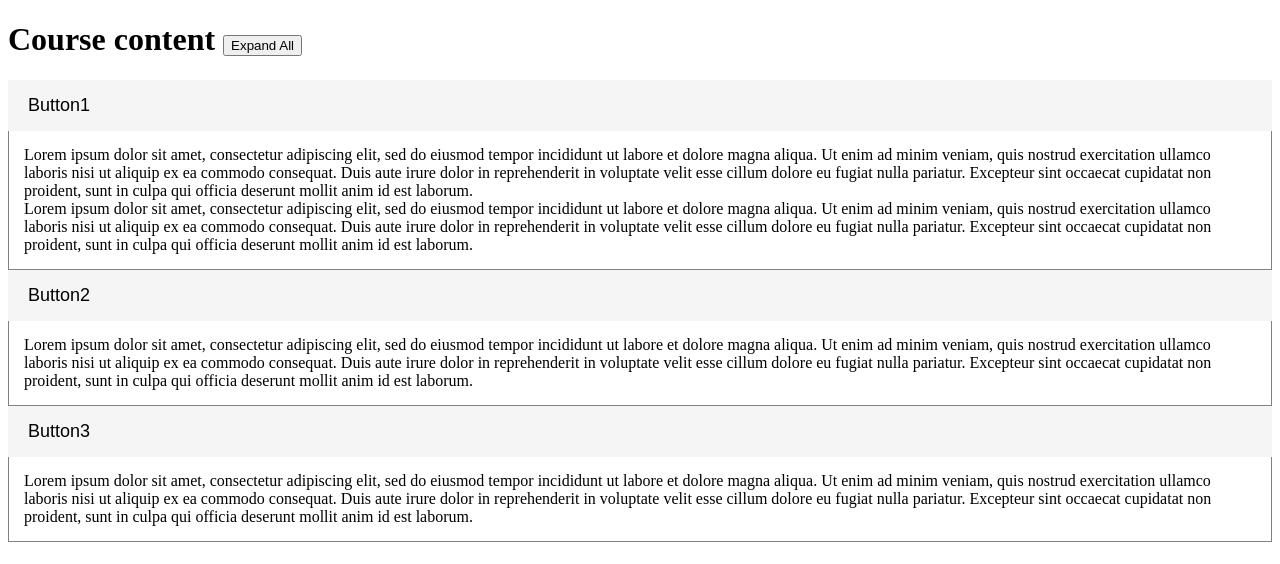
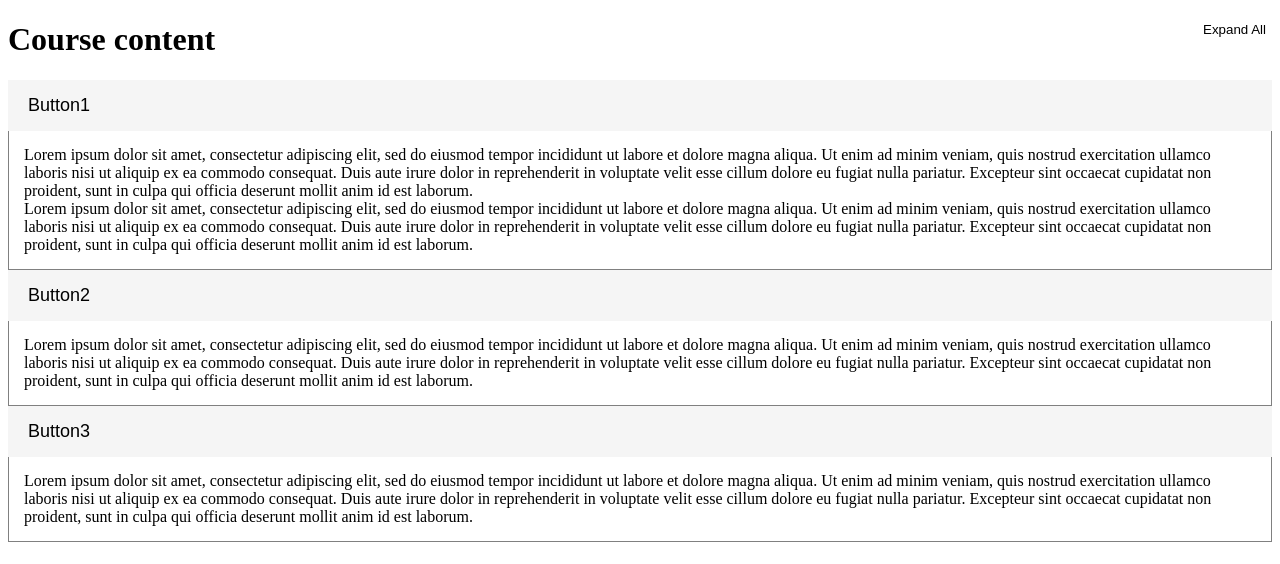
Before and after one commit to dashprotocol/utm-course-overview, a React app: page / in a window 1280 px wide. Shown: the top 564 px of the page. Built offline with nearby package versions, Linux system fonts and the light colour scheme; no server answers; the HTML template or start-up script is replaced by a standard one.

Commit message:
styled expand all button

```diff
--- a/client/src/components/App.jsx
+++ b/client/src/components/App.jsx
@@ -2,6 +2,7 @@ import React from 'react';
 import $ from 'jquery';
 import axios from 'axios';
 import CollapseBar from './CollapseBar.jsx';
+import styled from 'styled-components';
 
 
 class App extends React.Component {
@@ -40,11 +41,17 @@ class App extends React.Component {
     const { course } = this.state;
     return (
       <div className="container">
-        <h1>Course content <button>Expand All</button></h1>
+        <h1>Course content <ExpandButton>Expand All</ExpandButton></h1>
         <CollapseBar title="Header" data1={course} />
       </div>
     );
   }
 }
 
+const ExpandButton = styled.button`
+  border: none;
+  background-color: white;
+  float: right;
+`;
+
 export default App;
```
